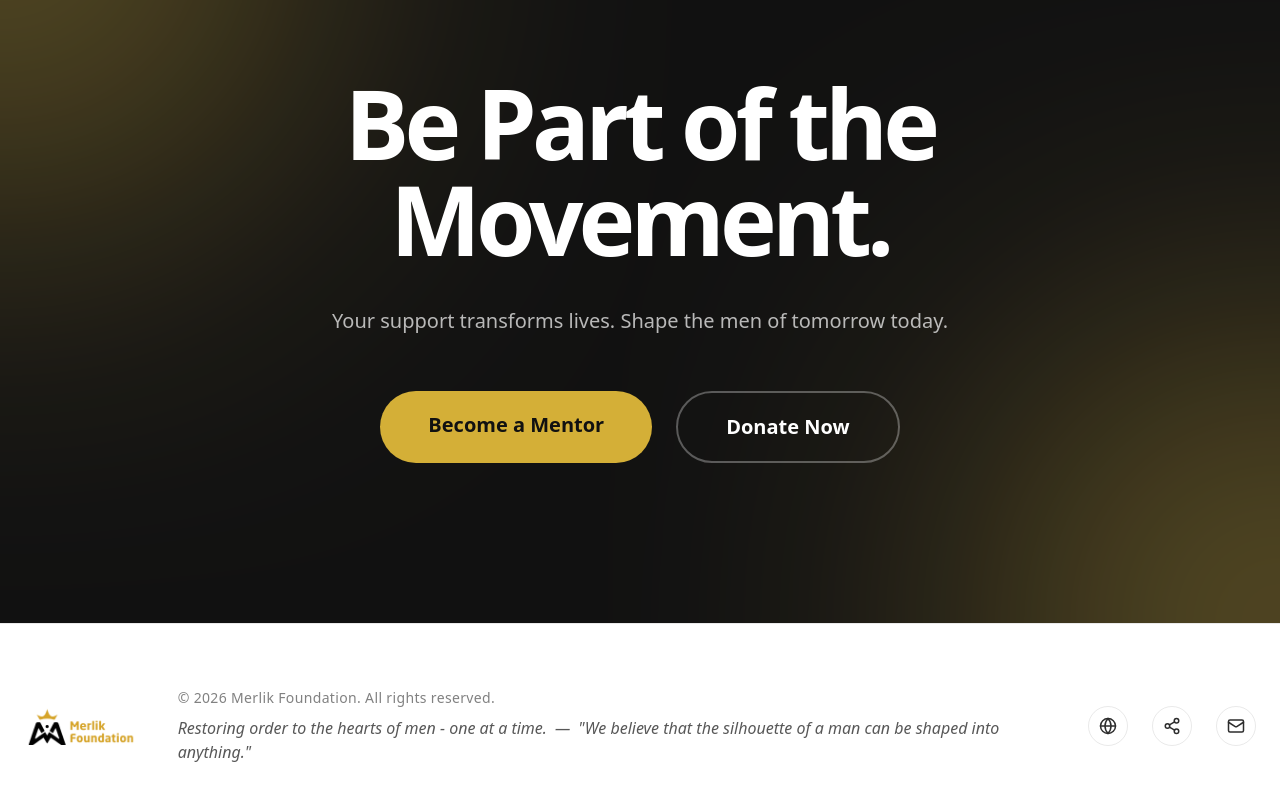
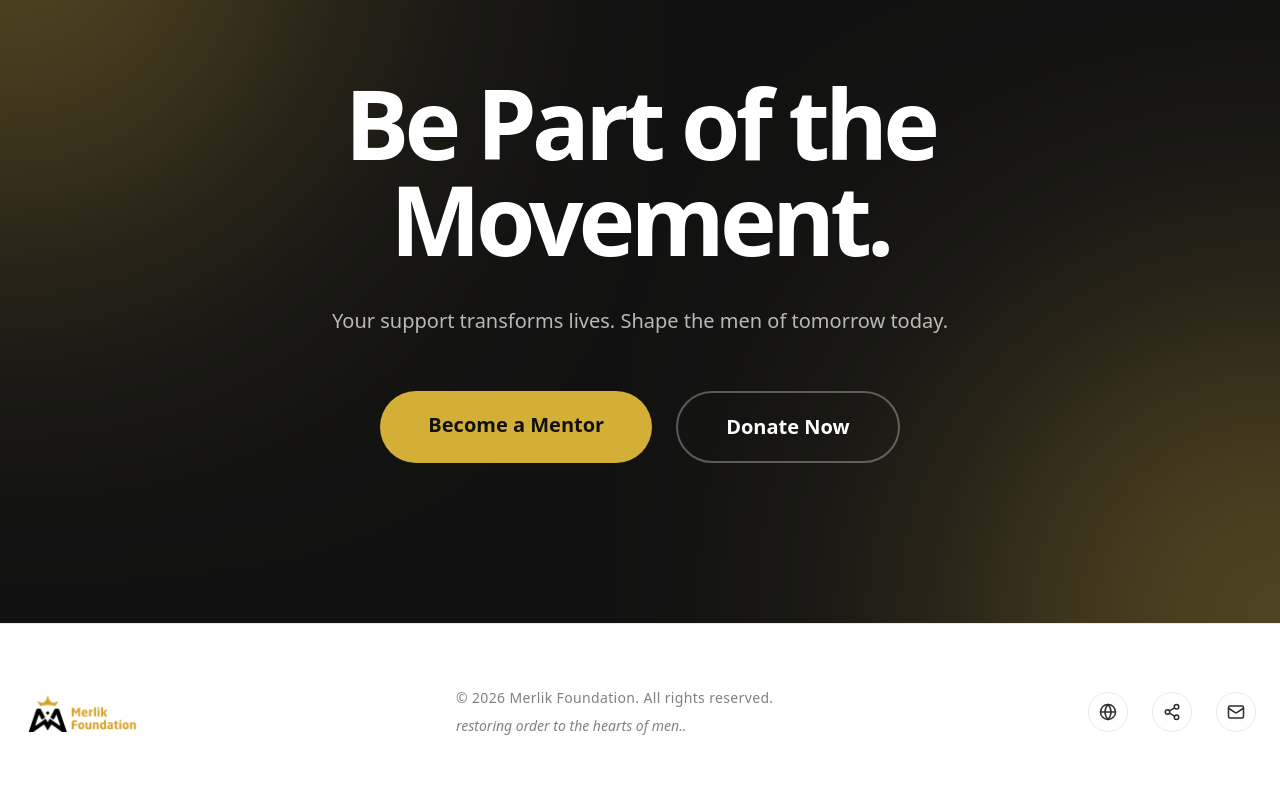
Before and after one commit to foundationmerlik/webapp, a Next.js app: page / in a window 1280 px wide. Shown: the part 3893-4693 px from the top of the page. Built offline with nearby package versions, Linux system fonts and the light colour scheme; a web font is replaced by a local one.

Commit message:
fix: simplify footer caption to 'restoring order to the hearts of men..'

```diff
--- a/src/components/Footer.tsx
+++ b/src/components/Footer.tsx
@@ -28,10 +28,8 @@ export default function Footer() {
                     <p className="text-foreground/60 text-sm font-medium tracking-wide">
                         © {new Date().getFullYear()} Merlik Foundation. All rights reserved.
                     </p>
-                    <p className="mt-2 font-serif italic text-foreground/80">
-                        Restoring order to the hearts of men - one at a time.<br className="md:hidden" />
-                        <span className="hidden md:inline mx-2">—</span>
-                        "We believe that the silhouette of a man can be shaped into anything."
+                    <p className="mt-2 font-serif italic text-foreground/60 text-sm">
+                        restoring order to the hearts of men..
                     </p>
                 </div>
 
```
